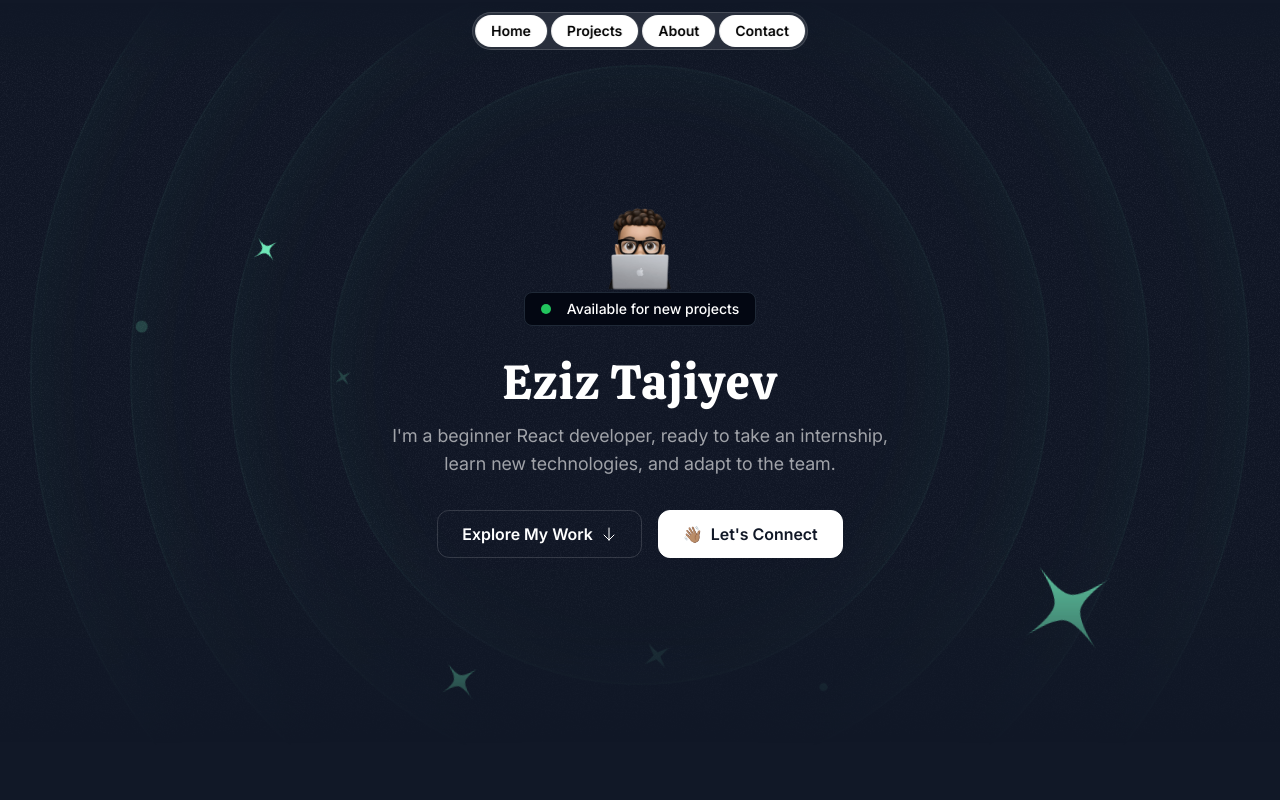
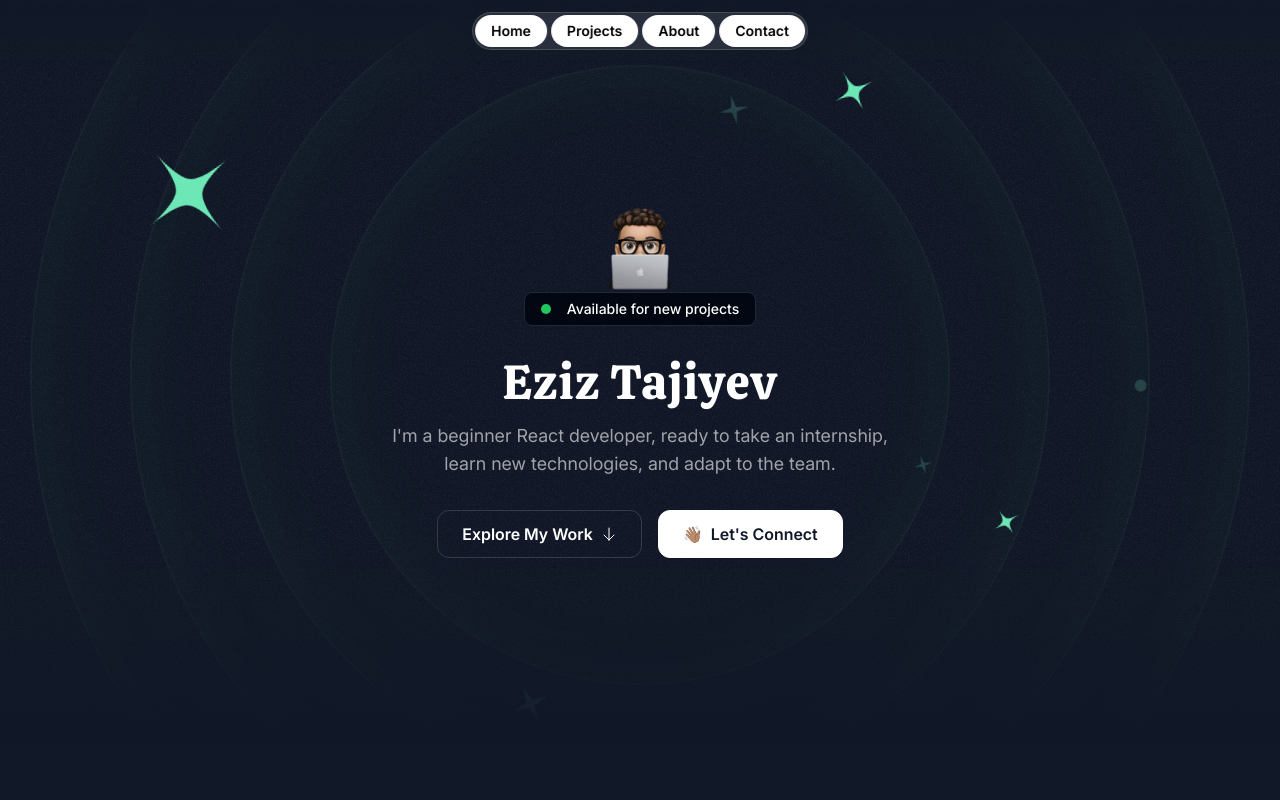
Before and after one commit to eziz-tajiev/Portfolio, a Next.js app: page / in a window 1280 px wide. Shown: the top 800 px of the page. Built offline with nearby package versions, Linux system fonts and the light colour scheme.

Commit message:
update animation(hero orbit)

```diff
--- a/src/components/HeroOrbit.tsx
+++ b/src/components/HeroOrbit.tsx
@@ -5,7 +5,12 @@ export const HeroOrbit = ({
   children,
   size,
   rotation,
-}: PropsWithChildren<{ size: number; rotation: number }>) => {
+  duration,
+}: PropsWithChildren<{
+  size: number;
+  rotation: number;
+  duration?: number;
+}>) => {
   return (
     <div className="absolute left-1/2 top-1/2 -translate-x-1/2 -translate-y-1/2">
       <motion.div
@@ -24,7 +29,7 @@ export const HeroOrbit = ({
         transition={{
           repeat: Infinity,
           repeatType: "loop",
-          duration: 10,
+          duration: duration,
           ease: "linear",
         }}
       >
--- a/src/sections/Hero.tsx
+++ b/src/sections/Hero.tsx
@@ -76,37 +76,35 @@ export const HeroSection = () => {
         <div className="size-[1020px] hero-ring"></div>
         <div className="size-[1220px] hero-ring"></div>
 
-        <HeroOrbit size={800} rotation={-72}>
-          <StartIcon className="size-28 text-emerald-300" />
+        <HeroOrbit size={430} rotation={-14} duration={30}>
+          <SparkleIcon className="size-8 text-emerald-300/20" />
         </HeroOrbit>
-        <HeroOrbit size={550} rotation={20}>
+        <HeroOrbit size={440} rotation={79} duration={32}>
+          <SparkleIcon className="size-5 text-emerald-300/20" />
+        </HeroOrbit>
+        <HeroOrbit size={520} rotation={-41} duration={34}>
+          <div className="size-2 rounded-full bg-emerald-300/20"></div>
+        </HeroOrbit>
+        <HeroOrbit size={530} rotation={178} duration={36}>
+          <SparkleIcon className="size-10 text-emerald-300/20" />
+        </HeroOrbit>
+        <HeroOrbit size={550} rotation={20} duration={38}>
           <StartIcon className="size-12 text-emerald-300" />
         </HeroOrbit>
-        <HeroOrbit size={590} rotation={98}>
+        <HeroOrbit size={590} rotation={98} duration={40}>
           <StartIcon className="size-8 text-emerald-300" />
         </HeroOrbit>
-
-        <HeroOrbit size={430} rotation={-14}>
-          <SparkleIcon className="size-8 text-emerald-300/20" />
+        <HeroOrbit size={650} rotation={-5} duration={42}>
+          <div className="size-2 rounded-full bg-emerald-300/20"></div>
         </HeroOrbit>
-        <HeroOrbit size={440} rotation={79}>
-          <SparkleIcon className="size-5 text-emerald-300/20" />
-        </HeroOrbit>
-        <HeroOrbit size={530} rotation={178}>
-          <SparkleIcon className="size-10 text-emerald-300/20" />
-        </HeroOrbit>
-        <HeroOrbit size={710} rotation={144}>
+        <HeroOrbit size={710} rotation={144} duration={44}>
           <SparkleIcon className="size-14 text-emerald-300/20" />
         </HeroOrbit>
-
-        <HeroOrbit size={720} rotation={85}>
+        <HeroOrbit size={720} rotation={85} duration={46}>
           <div className="size-3 rounded-full bg-emerald-300/20"></div>
         </HeroOrbit>
-        <HeroOrbit size={520} rotation={-41}>
-          <div className="size-2 rounded-full bg-emerald-300/20"></div>
-        </HeroOrbit>
-        <HeroOrbit size={650} rotation={-5}>
-          <div className="size-2 rounded-full bg-emerald-300/20"></div>
+        <HeroOrbit size={800} rotation={-72} duration={48}>
+          <StartIcon className="size-28 text-emerald-300" />
         </HeroOrbit>
       </div>
     </section>
```
